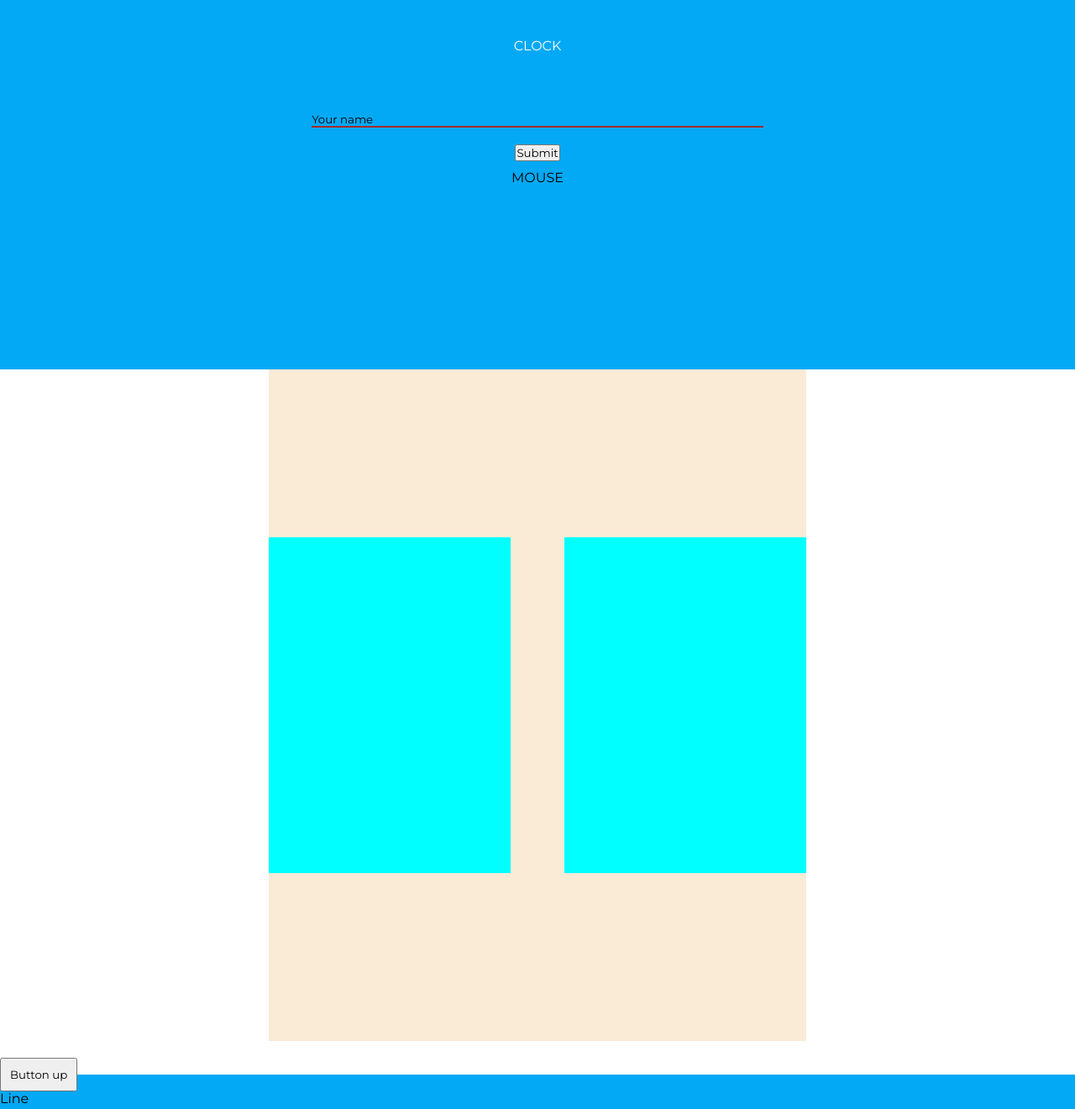
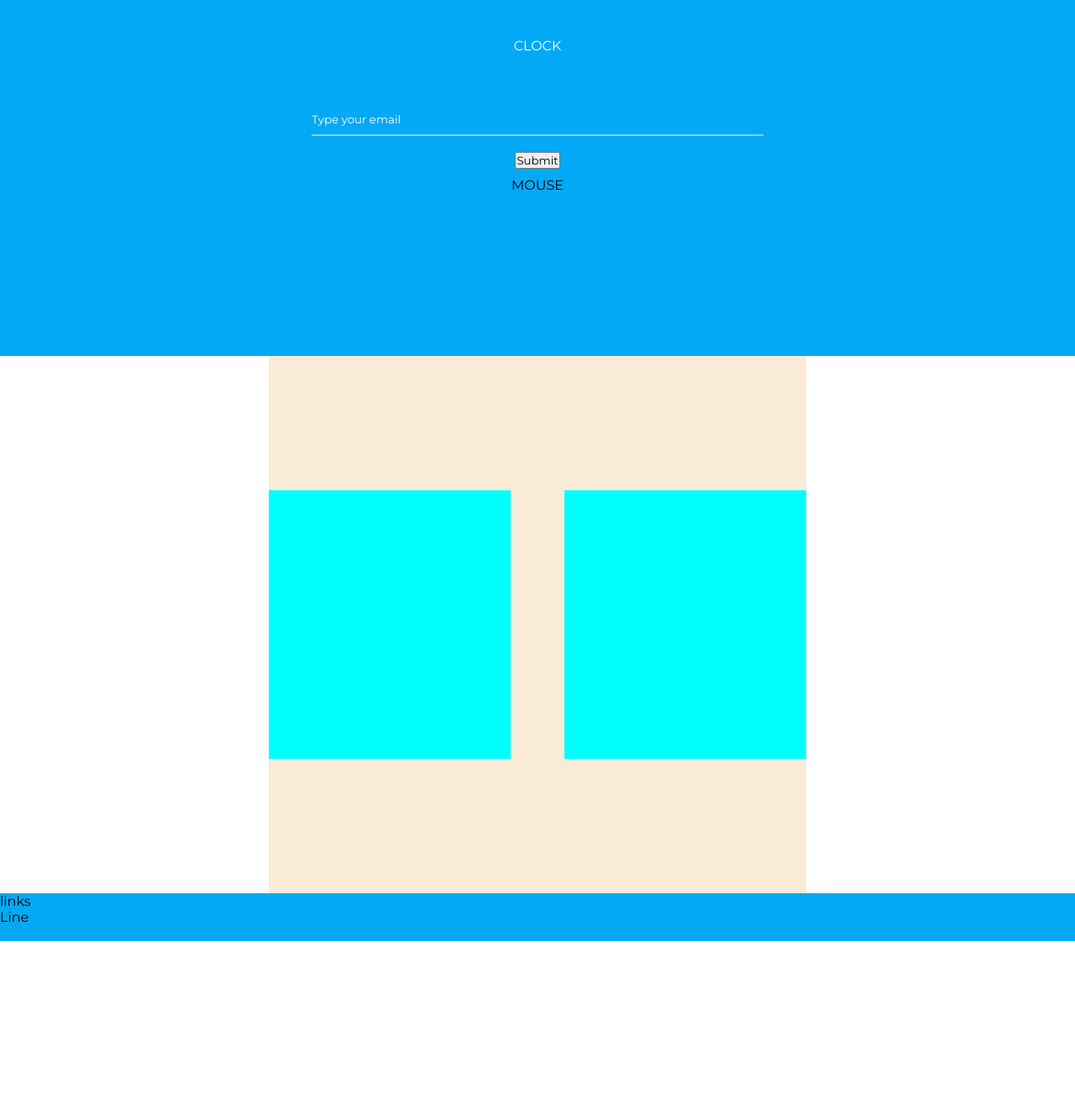
Before and after one commit to DuudeXXI/coming-soon-bit, a website: page index.html in a window 1280 px wide. Shown: the part 360-1681 px from the top of the page at 84% size. After the commit the page ends 1481 px from the top, so only its background shows below. Drawn offline with Linux system fonts and the light colour scheme.

Commit message:
layout update

```diff
--- a/css/base/layout.css
+++ b/css/base/layout.css
@@ -1,8 +1,9 @@
+/* hero section start */
 .flex-container{
     padding: 80px 20% 0 20%;
     display: flex;
     flex-direction: column;
-    height: 100vh;
+    height: 98vh;
     text-align: center;
     align-items: center;
     gap: 10px;
@@ -28,27 +29,6 @@
 }
 .mouse{
     margin: 0 0 20px 0;
-}
-.mid-flex-container{
-    background-color: antiquewhite;
-    margin: 0 25% 0 25%;
-    display: flex;
-    height: 100vh;
-    flex-flow: row wrap;
-    gap: 5px;
-    justify-content:space-between;
-    align-items: center;
-}
-.buttonup{
-    position:relative;
-    padding: 10px;
-    bottom: -20px;
-}
-
-.tempcube{
-    width: 45%;
-    height: 50%;
-    background-color: aqua;
 }
 @media (max-width:800px){
     .top-h1{
@@ -104,3 +84,23 @@
 .top-form-container{
     width: 70%;
 }
+/* Hero section end */
+
+/* Mid section start */
+.mid-flex-container{
+    background-color: antiquewhite;
+    margin: 0 25% 0 25%;
+    display: flex;
+    height: 80vh;
+    flex-flow: row wrap;
+    gap: 5px;
+    justify-content:space-between;
+    align-items: center;
+}
+.tempcube{
+    width: 45%;
+    height: 50%;
+    background-color: aqua;
+}
+
+/* Mid section End */
--- a/css/components/one-line-form.css
+++ b/css/components/one-line-form.css
@@ -1,7 +1,9 @@
 .input-line{
     background-color: transparent;
     border-style:solid;
-    border-color: brown;
+    border-color: rgba(255, 255, 255, 0.5);
+    color:white;
+    padding-bottom: 10px;
     border-top: 0;
     border-left: 0;
     border-right: 0;
--- a/index.html
+++ b/index.html
@@ -34,7 +34,7 @@
                 CLOCK
             </p>
             <form class="top-form-container" action="#">
-                <input class="input-line" type="text" id="fname" value="Your name"><br><br>
+                <input class="input-line" type="text" id="fname" value="Type your email"><br><br>
                 <input class="button" type="submit" value="Submit">
             </form>
             <div class="mouse">
@@ -51,9 +51,6 @@
 
             </div>
         </div>
-        <button class="buttonup">
-            Button up
-        </button>
     </section>
     <footer class="container bg-main">
         <div>
```
